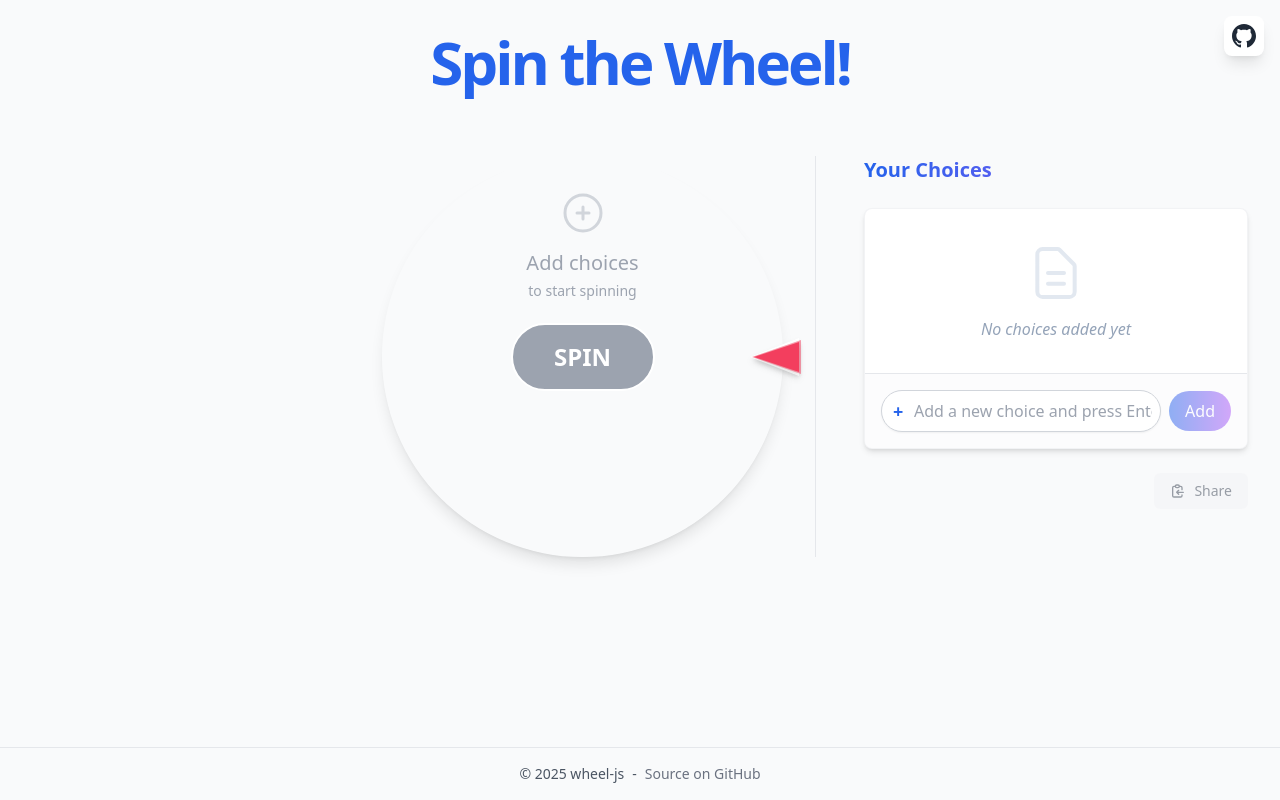
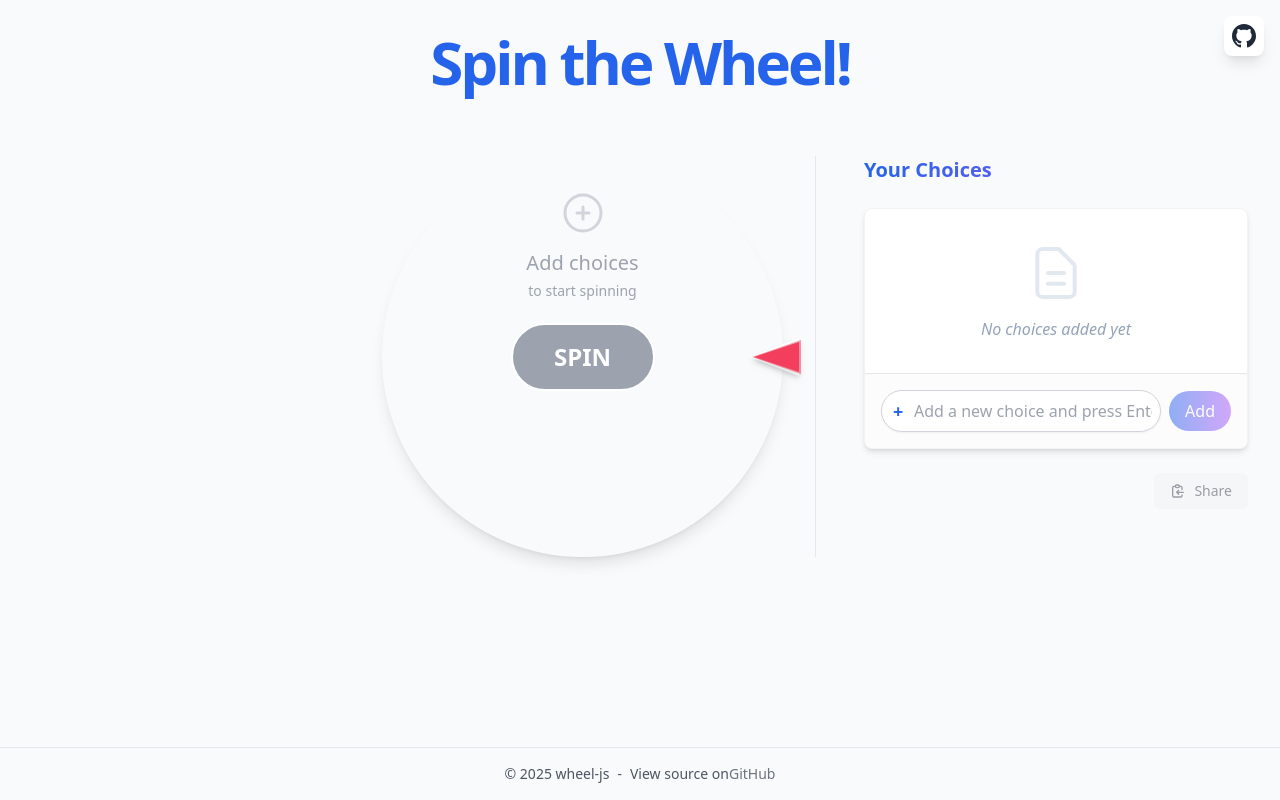
Before and after one commit to gpetiot/wheel-js, a React (Create React App) app: page / in a window 1280 px wide. Built offline with nearby package versions, Linux system fonts and the light colour scheme; the HTML template or start-up script is replaced by a standard one.

Commit message:
Improve footer link

```diff
--- a/src/components/Footer.js
+++ b/src/components/Footer.js
@@ -7,13 +7,14 @@ const Footer = () => {
         <div className="text-center text-sm text-gray-600">
           © {new Date().getFullYear()} wheel-js
           <span className="mx-2">-</span>
+          View source on
           <a
             href="https://github.com/gpetiot/wheel-js"
             target="_blank"
             rel="noopener noreferrer"
             className="text-gray-500 hover:text-gray-700 transition-colors duration-200"
           >
-            Source on GitHub
+            GitHub
           </a>
         </div>
       </div>
```
